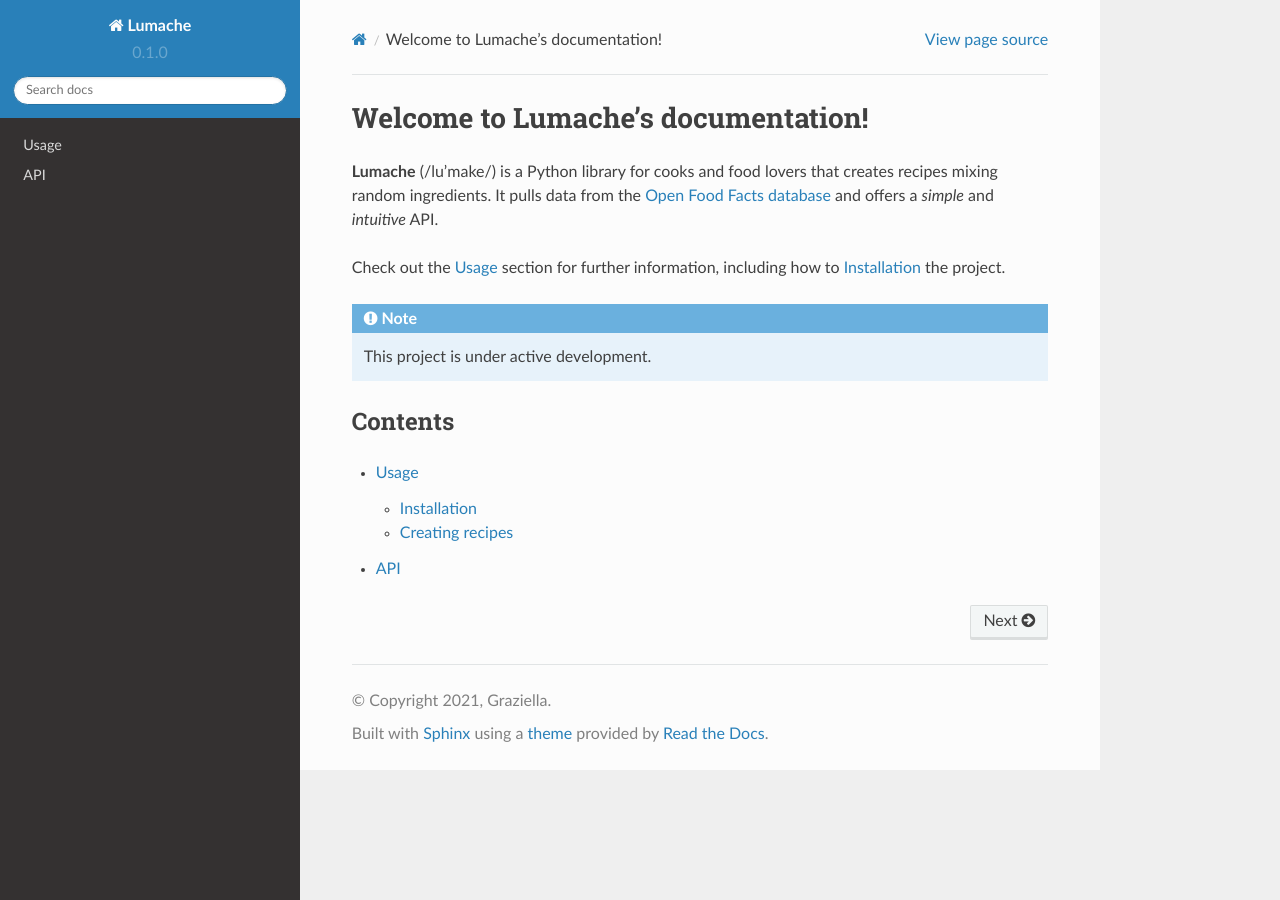
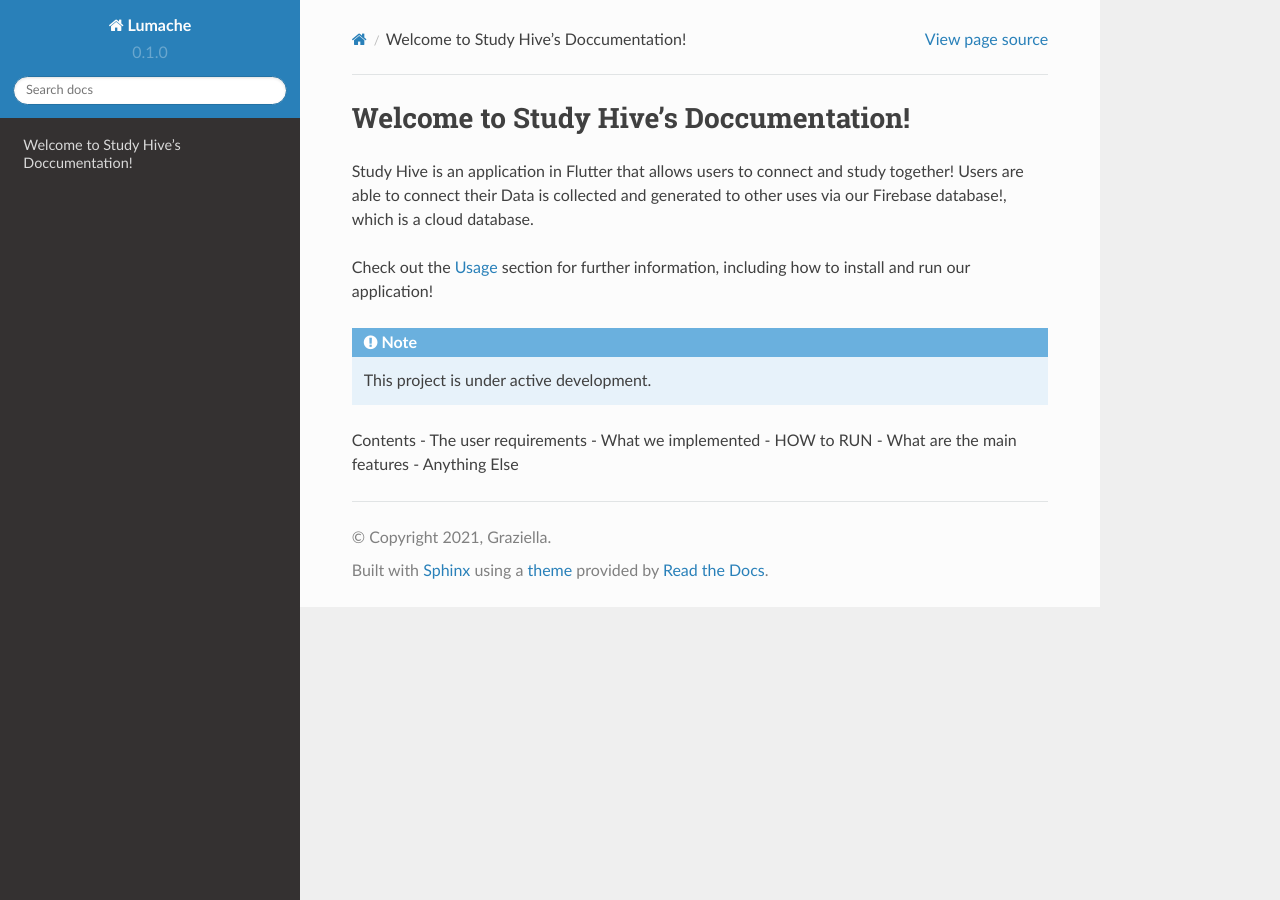
Before and after one commit to Harry-Howard/readthedocs, a Sphinx documentation site: the page built from docs/source/index.rst, in a window 1280 px wide. Built offline with Sphinx 7.4.7 and the Read the Docs theme 2.0.0, drawn with Linux system fonts in a browser that asks for light colours.

Commit message:
Update index.rst

```diff
--- a/docs/source/index.rst
+++ b/docs/source/index.rst
@@ -1,22 +1,21 @@
-Welcome to Lumache's documentation!
+Welcome to Study Hive's Doccumentation!
 ===================================
 
-**Lumache** (/lu'make/) is a Python library for cooks and food lovers
-that creates recipes mixing random ingredients.
-It pulls data from the `Open Food Facts database <https://world.openfoodfacts.org/>`_
-and offers a *simple* and *intuitive* API.
+Study Hive is an application in Flutter that allows users to connect and study together!
+Users are able to connect their
+Data is collected and generated to other uses via our Firebase database!, which is a cloud database.
+
 
 Check out the :doc:`usage` section for further information, including
-how to :ref:`installation` the project.
+how to install and run our application!
 
 .. note::
 
    This project is under active development.
 
 Contents
---------
-
-.. toctree::
-
-   usage
-   api
+- The user requirements
+- What we implemented
+- HOW to RUN
+- What are the main features
+- Anything Else
```
